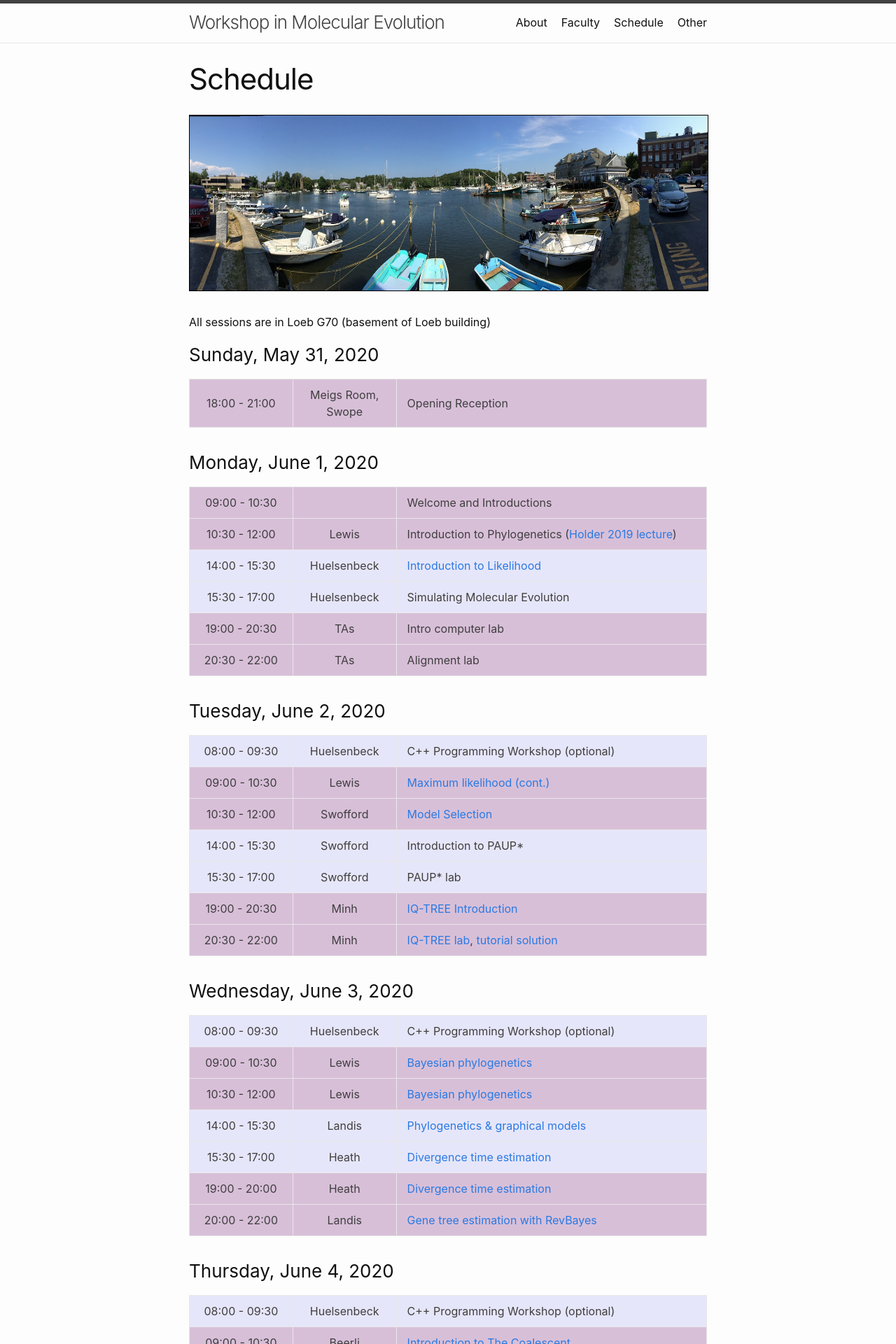
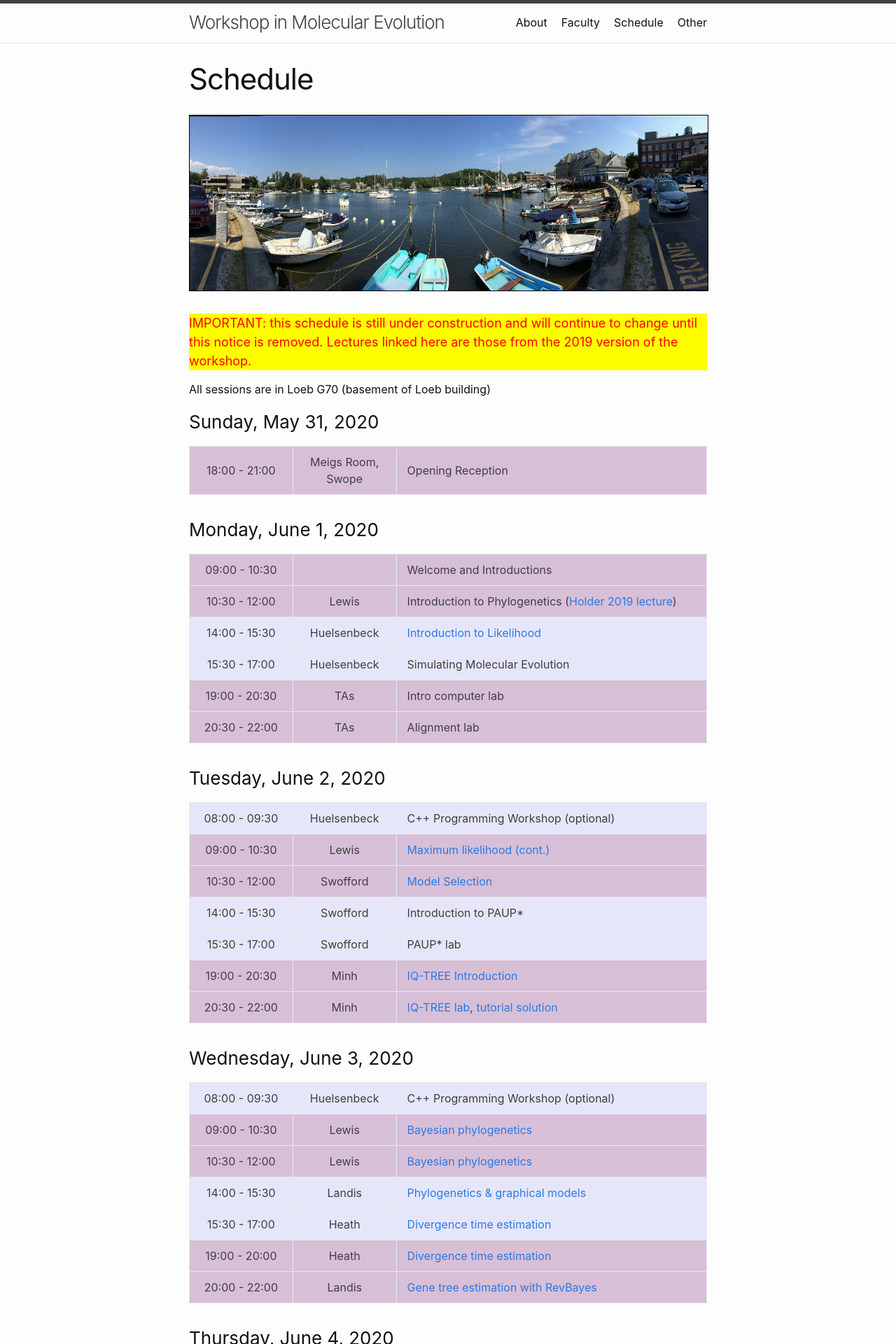
Before and after one commit to molevolworkshop/molevolworkshop.github.io, a Jekyll site: the page built from schedule.md, in a window 1280 px wide. Shown: the top 1920 px of the page at 70% size. Built offline with Jekyll 4.4.1, drawn with Linux system fonts in a browser that asks for light colours.

Commit message:
added pozor css class for warning text and important messages

```diff
--- a/assets/main.scss
+++ b/assets/main.scss
@@ -1,6 +1,12 @@
 ---
 # Only the main Sass file needs front matter (the dashes are enough)
 ---
+
+.pozor {
+    font-size:large;
+    color:red;
+    background:yellow;
+}
 
 @import "minima";
 @import "schedule-table";
--- a/schedule.md
+++ b/schedule.md
@@ -6,6 +6,11 @@ menuorder: 2
 permalink: /schedule/
 ---
 {% include figure.html description="" url="/assets/img/eelpond2019.jpg" css="image-center" height="250px" %}
+
+IMPORTANT: this schedule is still under construction and will continue to change until this notice is removed.
+Lectures linked here are those from the 2019 version of the workshop.
+{:.pozor}
+
 All sessions are in Loeb G70 (basement of Loeb building)
 
 ### Sunday, May 31, 2020
```
